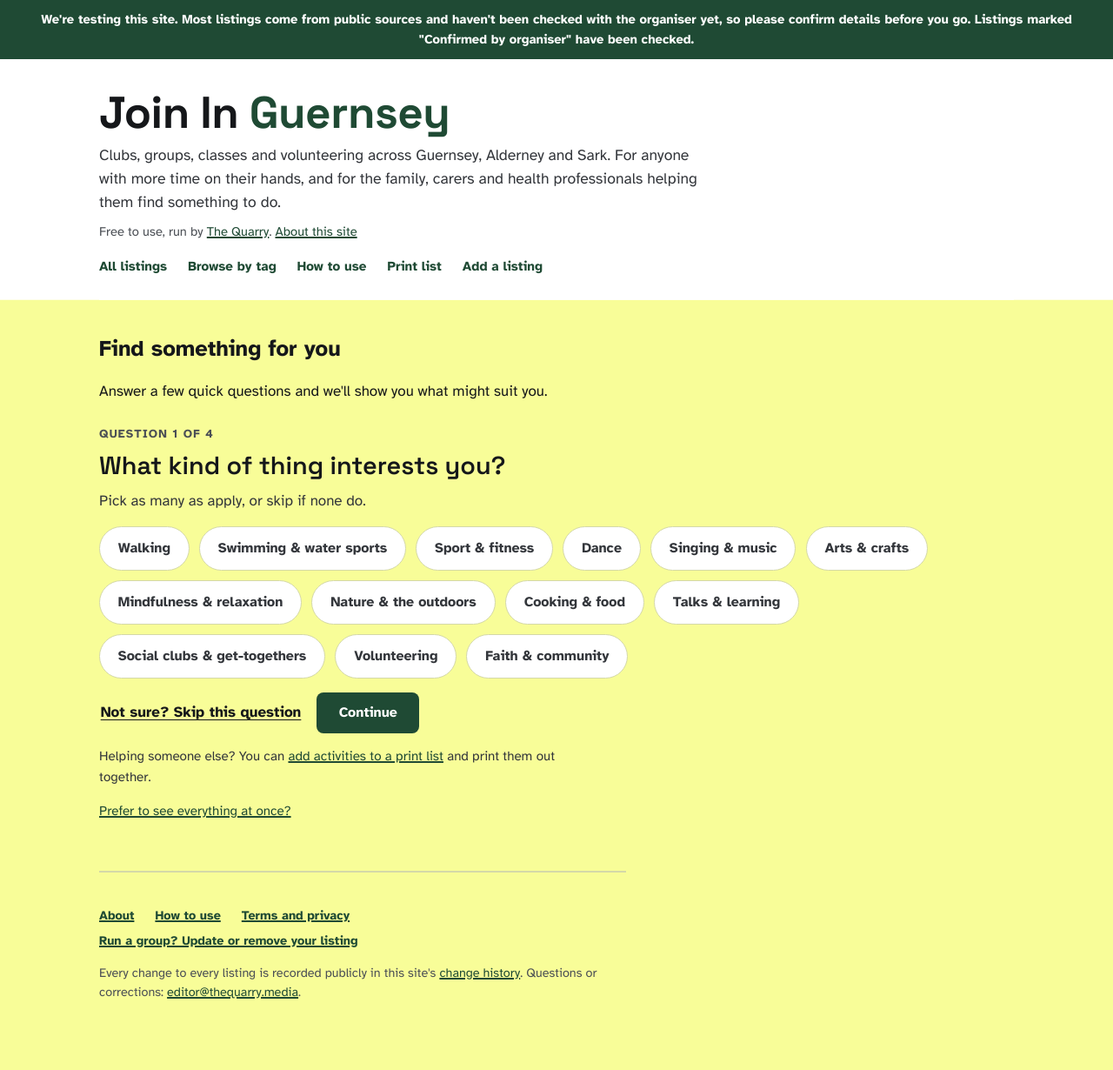
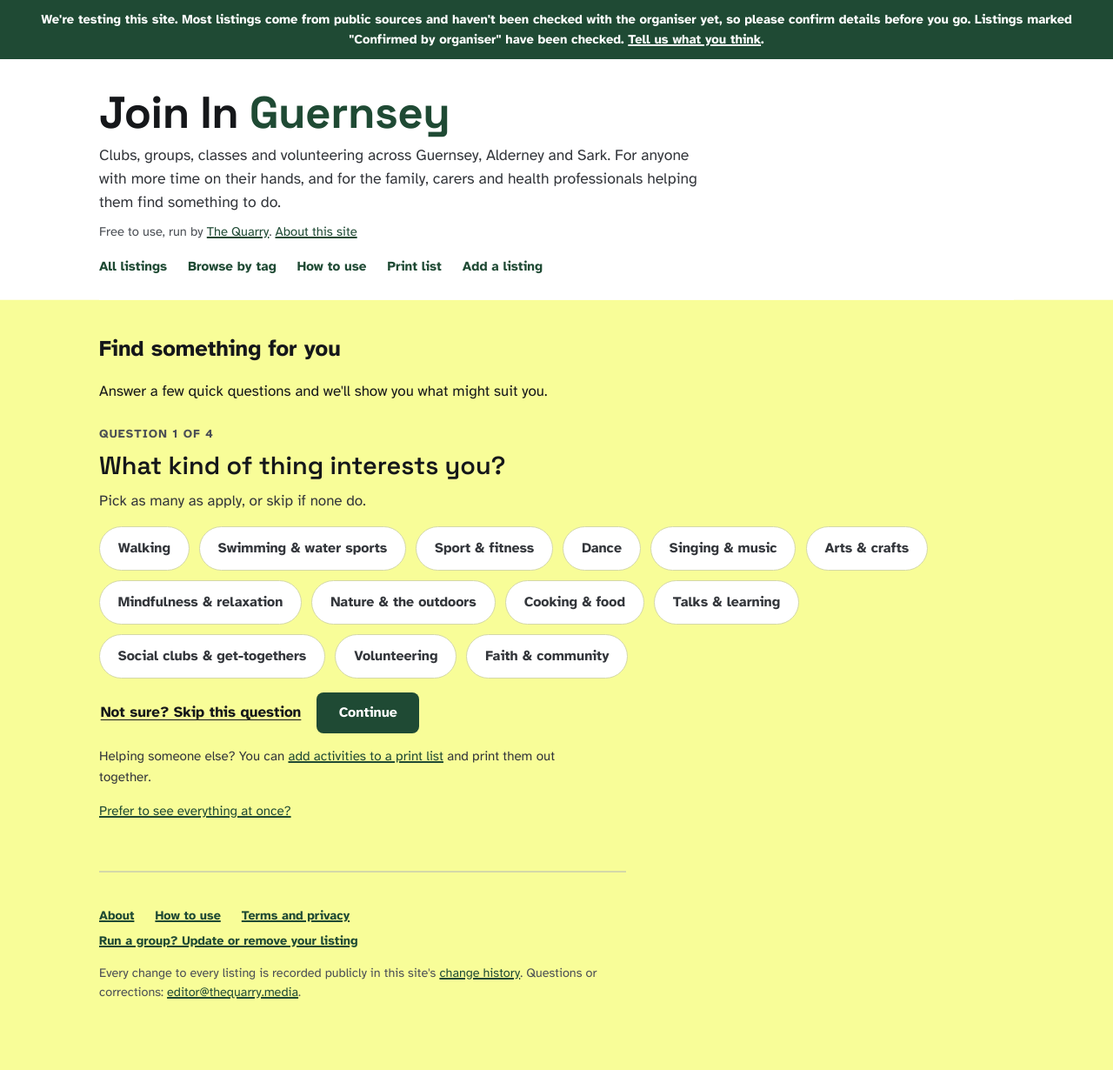
Before and after one commit to active-seniors/active-seniors.github.io, a Jekyll site: the page built from index.md, in a window 1280 px wide. Shown: the whole page at 87% size. Built offline with Jekyll 4.4.1, drawn with Linux system fonts in a browser that asks for light colours.

Commit message:
Add a feedback link to the testing banner
Co-Authored-By: Claude Opus 5.5 <noreply@anthropic.com>
Claude-Session: https://claude.ai/code/session_01AumRmWkicfMX1Y7C5fLeSN

```diff
--- a/_layouts/default.html
+++ b/_layouts/default.html
@@ -11,7 +11,7 @@
   {% seo %}
 </head>
 <body>
-  <div class="wip-banner">We're testing this site. Most listings come from public sources and haven't been checked with the organiser yet, so please confirm details before you go. Listings marked "Confirmed by organiser" have been checked.</div>
+  <div class="wip-banner">We're testing this site. Most listings come from public sources and haven't been checked with the organiser yet, so please confirm details before you go. Listings marked "Confirmed by organiser" have been checked. <a href="mailto:editor@thequarry.media?subject=Join%20In%20Guernsey%20feedback">Tell us what you think</a>.</div>
   <div class="page">
     <header class="masthead">
       <a class="wordmark-link" href="{{ '/' | relative_url }}">
```
